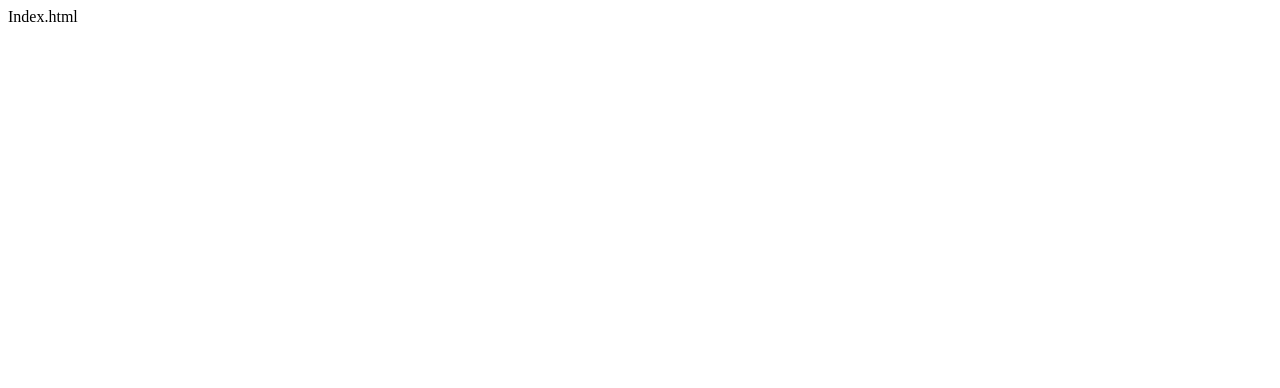
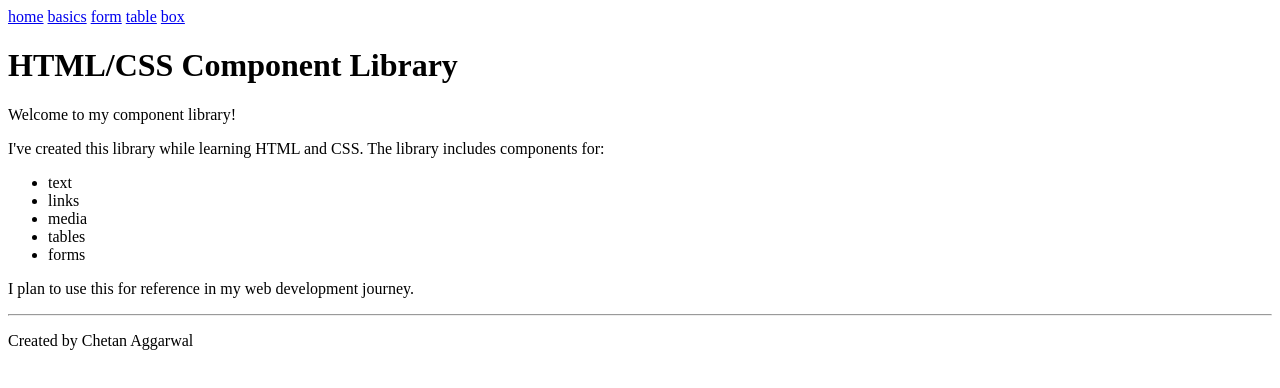
Before and after one commit to AggarwalChetan/Create-Component-library, a plain HTML site: page index.html in a window 1280 px wide. Drawn offline with Linux system fonts and the light colour scheme.

Commit message:
Added home page and some changes in basics

```diff
--- a/index.html
+++ b/index.html
@@ -3,9 +3,29 @@
     <head>
         <meta charset="UTF-8">
         <meta name="viewport" content="width=device-width, initial-scale=1.0">
-        <title>Document</title>
+        <title>HTML Component Library</title>
     </head>
     <body>
-        <p1>Index.html</p1>
+        <nav>
+            <a href = "home">home</a>
+            <a href = "basics.html">basics</a>
+            <a href = "form.html">form</a>
+            <a href = "table.html">table</a>
+            <a href = "box.html">box</a>
+        </nav>
+
+        <h1>HTML/CSS Component Library</h1>
+        <p>Welcome to my component library!</p>
+        <p>I've created this library while learning HTML and CSS. The library includes components for:</p>
+        <ul>
+            <li>text</li>
+            <li>links</li>
+            <li>media</li>
+            <li>tables</li>
+            <li>forms</li>
+        </ul>
+        <p>I plan to use this for reference in my web development journey.</p>
+        <hr>
+        <p>Created by Chetan Aggarwal</p>
     </body>
 </html>
```
Also changed, not shown: basics.html (+11 -1 lines).
